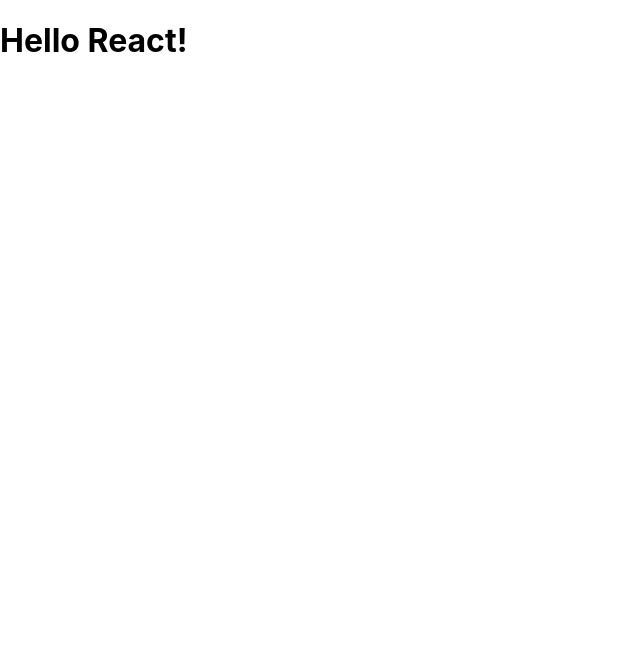
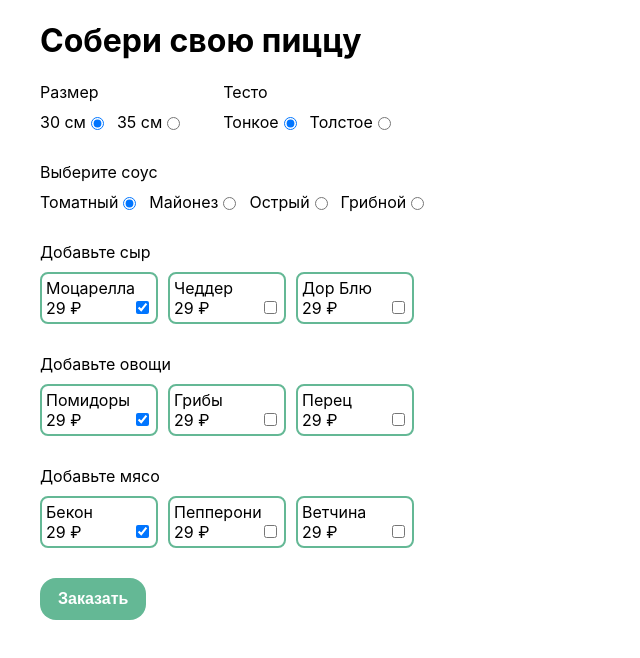
Before and after one commit to no-ocean/artem-pizza, a React (Create React App) app: page / in a window 1280 px wide. Shown: the top 658 px of the page, without its empty margins (0-640 px from the left). Built offline with nearby package versions, Linux system fonts and the light colour scheme.

Commit message:
feat: update layout and dependences

```diff
--- a/package.json
+++ b/package.json
@@ -37,7 +37,8 @@
     ]
   },
   "devDependencies": {
-    "cz-conventional-changelog": "3.3.0"
+    "cz-conventional-changelog": "3.3.0",
+    "eslint-plugin-react-hooks": "^4.2.0"
   },
   "config": {
     "commitizen": {
--- a/public/index.html
+++ b/public/index.html
@@ -28,6 +28,7 @@
   </head>
   <body>
     <noscript>You need to enable JavaScript to run this app.</noscript>
+    <div class="container">
       <div id="root"></div>
       <!--
         This HTML file is a template.
@@ -39,5 +40,6 @@
         To begin the development, run `npm start` or `yarn start`.
         To create a production bundle, use `npm run build` or `yarn build`.
       -->
+    </div>
   </body>
 </html>
--- a/src/App.js
+++ /dev/null
@@ -1,9 +0,0 @@
-function App() {
-  return (
-    <div className="App">
-        <h1>Hello React!</h1>
-    </div>
-  );
-}
-
-export default App;
--- a/src/index.css
+++ b/src/index.css
@@ -11,3 +11,77 @@
   font-family: source-code-pro, Menlo, Monaco, Consolas, 'Courier New',
     monospace;
 }
+
+/* TEMPORARY STYLES */
+.container {
+  max-width: 1200px;
+  margin: 0 auto;
+  padding: 0 15px;
+}
+
+.btn {
+  background: transparent;
+  border: none;
+  cursor: pointer;
+  padding: 12px 18px;
+  border-radius: 16px;
+  font-size: 16px;
+  font-weight: 600;
+}
+
+.btn-primary {
+  background: #64b895;
+  color: #fff;
+}
+
+.flex {
+  display: flex;
+}
+
+.flex-col {
+  flex-direction: column;
+}
+
+.flex-h-center {
+  justify-content: center;
+}
+
+.flex-v-center {
+  align-items: center;
+}
+
+.space-between {
+  justify-content: space-between;
+}
+
+.row {
+  display: flex;
+  margin: 0 -15px;
+}
+
+.col {
+  padding: 0 15px;
+}
+
+.mr-10 {
+  margin-right: 10px;
+}
+
+.mb-10 {
+  margin-bottom: 10px;
+}
+
+.mb-20 {
+  margin-bottom: 20px
+}
+
+.mb-30 {
+  margin-bottom: 30px
+}
+
+.checkbox {
+  border-radius: 8px;
+  border: 2px solid #64b895;
+  padding: 4px;
+  width: 106px;
+}
--- a/src/index.js
+++ b/src/index.js
@@ -1,7 +1,7 @@
 import React from 'react';
 import ReactDOM from 'react-dom';
 import './index.css';
-import App from './App';
+import App from './components/App';
 import reportWebVitals from './reportWebVitals';
 
 ReactDOM.render(
```
Lines whose indentation alone changed are shown as unchanged.
